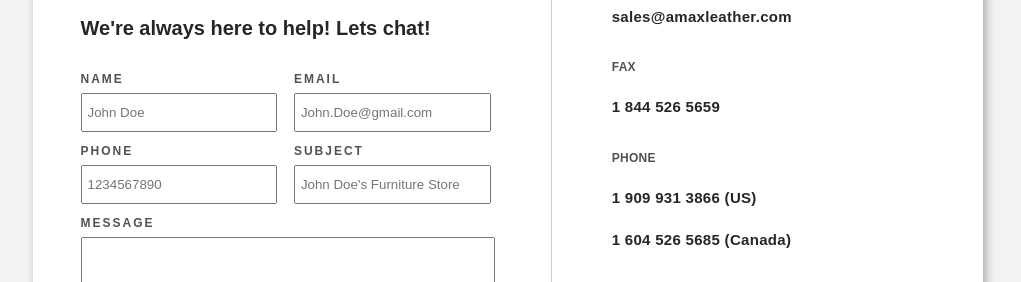
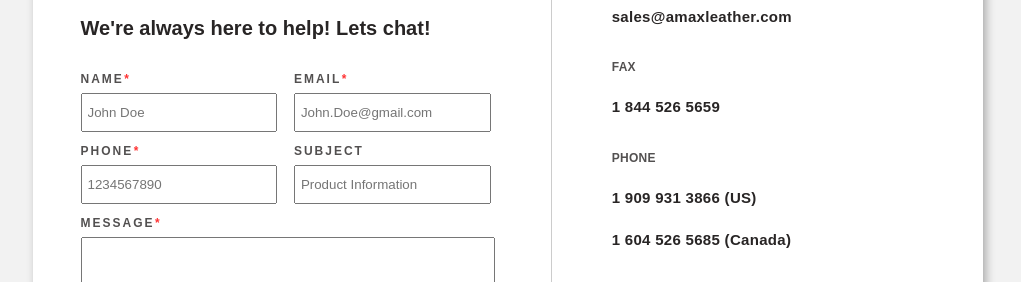
Before and after one commit to ETS-ReactNative2/amax, a React (Create React App) app: page /collection in a window 1280 px wide. Both pictures are taken after a click on the element "contact". Shown: the part 241-523 px from the top of the page, without its empty margins (132-1153 px from the left). Built offline with nearby package versions, Linux system fonts and the light colour scheme; no server answers.

Commit message:
add favicon, required contact form indicator

```diff
--- a/public/index.html
+++ b/public/index.html
@@ -1,16 +1,18 @@
 <!DOCTYPE html>
 <html lang="en">
-
   <head>
-  <meta charset="utf-8">
-  <meta name="viewport" content="width=device-width, initial-scale=1, shrink-to-fit=no">
-  <meta name="theme-color" content="#000000">
+    <meta charset="utf-8" />
+    <meta
+      name="viewport"
+      content="width=device-width, initial-scale=1, shrink-to-fit=no"
+    />
+    <meta name="theme-color" content="#000000" />
     <!--
       manifest.json provides metadata used when your web app is added to the
       homescreen on Android. See https://developers.google.com/web/fundamentals/engage-and-retain/web-app-manifest/
     -->
-  <link rel="manifest" href="%PUBLIC_URL%/manifest.json">
-  <link rel="shortcut icon" href="%PUBLIC_URL%/favicon.ico">
+    <link rel="manifest" href="%PUBLIC_URL%/manifest.json" />
+    <link rel="shortcut icon" href="%PUBLIC_URL%/favicon.png" />
     <!--
       Notice the use of %PUBLIC_URL% in the tags above.
       It will be replaced with the URL of the `public` folder during the build.
@@ -24,9 +26,7 @@
   </head>
 
   <body>
-  <noscript>
-    You need to enable JavaScript to run this app.
-  </noscript>
+    <noscript> You need to enable JavaScript to run this app. </noscript>
     <div id="root"></div>
     <!--
       This HTML file is a template.
@@ -39,5 +39,4 @@
       To create a production bundle, use `npm run build` or `yarn build`.
     -->
   </body>
-
 </html>
--- a/src/components/Contact.js
+++ b/src/components/Contact.js
@@ -38,7 +38,9 @@ class Contact extends React.Component {
         <form className="contactforms" onSubmit={this.submitEmail}>
           <div className="rows">
             <div className="row">
-              <p className="formtitle">NAME</p>
+              <p className="formtitle">
+                NAME<i className="required">*</i>
+              </p>
               <input
                 type="text"
                 name="name"
@@ -47,7 +49,9 @@ class Contact extends React.Component {
                 placeholder="John Doe"
                 required
               />
-              <p className="formtitle">PHONE</p>
+              <p className="formtitle">
+                PHONE<i className="required">*</i>
+              </p>
               <input
                 type="number"
                 name="phone"
@@ -58,7 +62,9 @@ class Contact extends React.Component {
               />
             </div>
             <div className="row">
-              <p className="formtitle">EMAIL</p>
+              <p className="formtitle">
+                EMAIL<i className="required">*</i>
+              </p>
               <input
                 type="email"
                 name="email"
@@ -74,12 +80,13 @@ class Contact extends React.Component {
                 name="subject"
                 value={this.state.subject}
                 onChange={this.handleTextChange}
-                placeholder="John Doe's Furniture Store"
-                required
+                placeholder="Product Information"
               />
             </div>
           </div>
-          <p className="formtitle">MESSAGE</p>
+          <p className="formtitle">
+            MESSAGE<i className="required">*</i>
+          </p>
           <textarea
             type="text"
             name="message"
--- a/src/css/main.css
+++ b/src/css/main.css
@@ -348,6 +348,9 @@ a.selectedlink {
 #contactwindow .contactforms {
   height: 350px;
 }
+#contactwindow .required {
+  color: red;
+}
 
 /* retailer window */
 
```
Also changed, not shown: public/favicon.png (added), 1 other file (tests, documents, lock files or other folders). Lines whose indentation alone changed are shown as unchanged.
